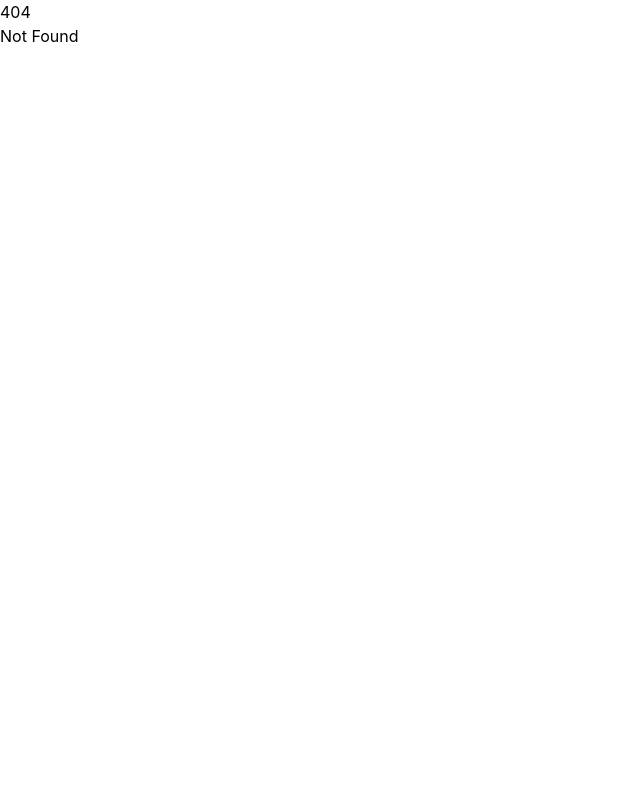
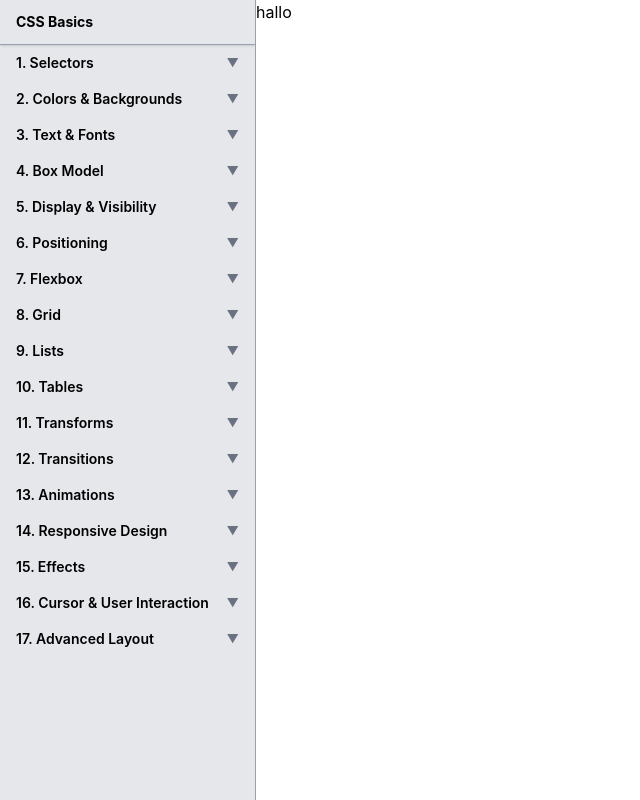
Before and after one commit to itzmitto/Svelte-project-back-to-css-basics, a SvelteKit app: page /selectors in a window 1280 px wide. Before the commit this address had no page. Shown: the whole page, without its empty margins (0-640 px from the left). Built offline with nearby package versions, Linux system fonts and the light colour scheme.

Commit message:
test commit

```diff
--- /dev/null
+++ b/src/routes/(homepage)/selectors/+page.svelte
@@ -0,0 +1,3 @@
+<h1>
+    hallo
+</h1>
```
